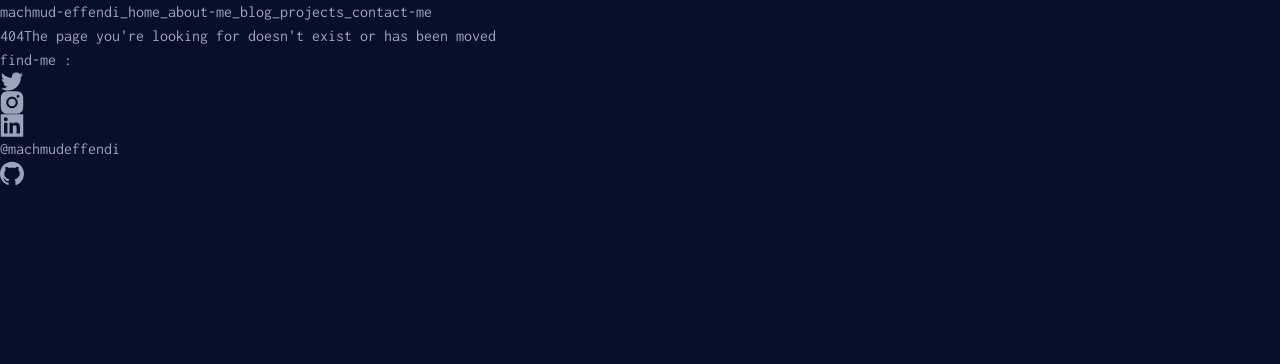
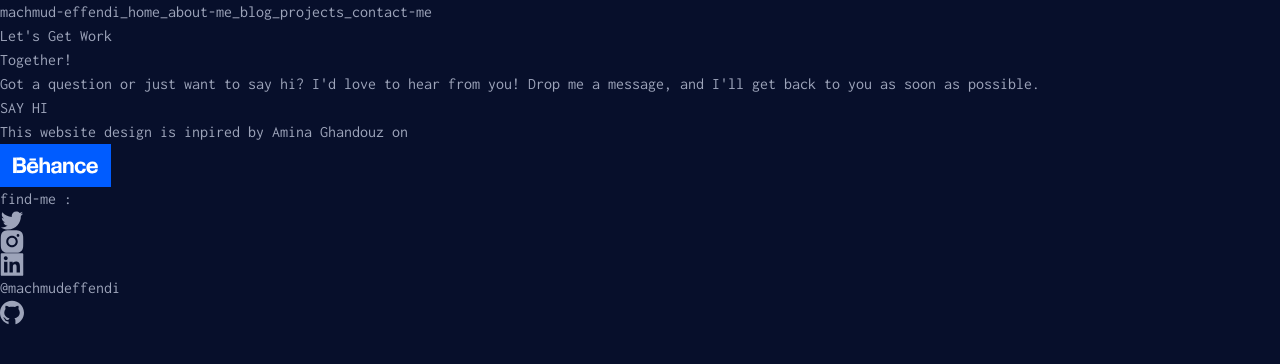
Before and after one commit to machmudeffendi/machmudeffendi.github.io, a Next.js app: page /contact-me in a window 1280 px wide. Before the commit this address had no page. Shown: the top 364 px of the page. Built offline with nearby package versions, Linux system fonts and the light colour scheme.

Commit message:
feat: contact me

```diff
--- /dev/null
+++ b/src/app/contact-me/page.tsx
@@ -0,0 +1,30 @@
+import Image from "next/image";
+
+export default function ContactMe(){
+  return (
+    <div className="flex flex-col h-full justify-between">
+      <div className="flex flex-col">
+        <h1 className="py-[50px] leading-none text-[40px] font-bold text-white">
+          Let's Get Work<br/>
+          Together!
+        </h1>
+        <p className="text-[24px]">Got a question or just want to say hi? I'd love to hear from you! Drop me a message, and I'll get back to you as soon as possible.</p>
+        <div className="mt-[60px]">
+          <a href="mailto:machmudeffendi01@gmail.com" role="button" className="border border-[#2C334B] p-[20px] px-[40px] font-bold hover:text-white hover:outline hover:outline-4 hover:outline-[#9290C3]">SAY HI</a>
+        </div>
+      </div>
+      <div className="flex flex-col gap-[10px] pb-[50px]">
+        <span>This website design is inpired by <a href="https://www.behance.net/aminaghandouz" target="_blank" className="font-bold">Amina Ghandouz</a> on</span>
+        <a href="https://www.behance.net" target="_blank">
+          <Image
+            src={'/contact-me/behance.svg'}
+            alt="Behance Logo"
+            width={111}
+            height={43}
+            objectFit="cover"
+          />
+        </a>
+      </div>
+    </div>
+  )
+}
--- a/src/components/layouts/Navbar.tsx
+++ b/src/components/layouts/Navbar.tsx
@@ -26,9 +26,9 @@ export default function Navbar(){
           </Link>
         ))
       }
-      <a role="button" className="ms-auto border-l border-[#2C334B] px-[20px] content-center hover:border-4 hover:border-[#9290C3] hover:text-white">
+      <Link href={'/contact-me'} role="button" className={pathname == '/contact-me' ? "ms-auto px-[20px] content-center border-4 border-[#9290C3] text-white" : "ms-auto border-l border-[#2C334B] px-[20px] content-center hover:border-4 hover:border-[#9290C3] hover:text-white"}>
         _contact-me
-      </a>
+      </Link>
     </nav>
   )
 }
```
Also changed, not shown: public/contact-me/behance.svg (added).
